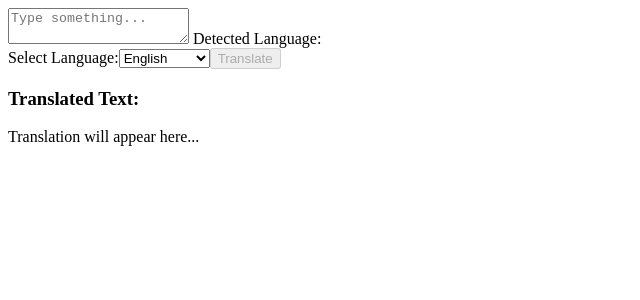
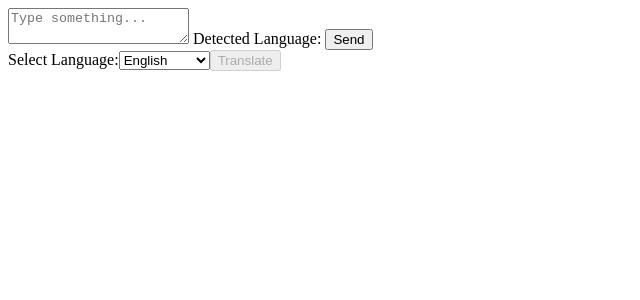
Before and after one commit to MrNaturi/HNG, a React (Vite) app in the folder task-3/: page / in a window 1280 px wide. Shown: the top 300 px of the page, without its empty margins (0-640 px from the left). Built offline with nearby package versions, Linux system fonts and the light colour scheme.

Commit message:
message function

```diff
--- a/task-3/src/App.jsx
+++ b/task-3/src/App.jsx
@@ -14,21 +14,22 @@ const App = () => {
   const [rawLang, setRawLang] = useState('en');
   const [summarizedText, setSummarizedText] = useState('');
   const [translatedText, setTranslatedText] = useState('')
-
+  const [messages, setMessages] = useState([]);
 
   return (
     <div className="chat-container">
-      <OutputDisplay summarizedText={summarizedText} />
-     <TextInput text={text} setText={setText} detectedLang={detectedLang} setDetectedLang={setDetectedLang} setRawLang={setRawLang}/>
+      <OutputDisplay summarizedText={summarizedText} translatedText={translatedText}  messages={messages} />
+     <TextInput text={text} setText={setText} detectedLang={detectedLang} setDetectedLang={setDetectedLang} setRawLang={setRawLang} setMessages={setMessages}/>
      {text.length >= 150 && detectedLang === " English" && (
   <SummarizeButton
     text={text}
     summarizedText={summarizedText}
     setSummarizedText={setSummarizedText}
+    setMessages={setMessages}
   />
 
 )}
-  <Translation text={text} translatedText={translatedText} setTranslatedText={setTranslatedText} rawLang={rawLang}/>
+  <Translation text={text} translatedText={translatedText} setTranslatedText={setTranslatedText} rawLang={rawLang} setMessages={setMessages}/>
     </div>
   );
 };
--- a/task-3/src/components/OutputDisplay.jsx
+++ b/task-3/src/components/OutputDisplay.jsx
@@ -1,9 +1,15 @@
 import React from 'react'
 
-const OutputDisplay = ({summarizedText}) => {
+const OutputDisplay = ({messages}) => {
   return (
    <>
-   {summarizedText}
+   <div className="messages">
+                {messages.map((msg, index) => (
+                    <div key={index} className={`message ${msg.type}`}>
+                        {msg.text}
+                    </div>
+                ))}
+            </div>
    </>
   )
 }
--- a/task-3/src/components/SummarizeButton.jsx
+++ b/task-3/src/components/SummarizeButton.jsx
@@ -1,6 +1,6 @@
 import React, { useState } from 'react';
 
-const SummarizeButton = ({ text, summarizedText, setSummarizedText }) => {
+const SummarizeButton = ({ text, summarizedText, setSummarizedText,setMessages }) => {
     const [summarizer, setSummarizer] = useState(null);
     const [loading, setLoading] = useState(false);
 
@@ -56,17 +56,15 @@ const SummarizeButton = ({ text, summarizedText, setSummarizedText }) => {
                 summarizerInstance = await initializeSummarizer();
                 setSummarizer(summarizerInstance); // Store it in state
             }
-            if (!summarizer.ready) {
-                console.warn("Summarizer is not fully ready. Waiting...");
-                await summarizer.ready;
-            }
+
             if (summarizerInstance) {
                 console.log("Starting summarization for text:", text);
-                const summary = await summarizerInstance.summarize(text, {
-                    context: 'This article is intended for a tech-savvy audience.',
-                });
+                const summary = await summarizerInstance.summarize(text);
                 setSummarizedText(summary);
-                console.log("Summarization completed:", summary);
+                setMessages(prev => [
+                    ...prev,
+                    { type: 'bot', text: summary}
+                ]);
             } else {
                 console.error("Summarizer still not available after initialization.");
             }
--- a/task-3/src/components/TextInput.jsx
+++ b/task-3/src/components/TextInput.jsx
@@ -1,8 +1,9 @@
 import React, { useState, useEffect } from 'react';
 
-const TextInput = ({ text, setText, setDetectedLang, detectedLang, setRawLang}) => {
+const TextInput = ({ text, setText, setDetectedLang, detectedLang, setRawLang,setMessages}) => {
   const [detector, setDetector] = useState(null);
-  const [loading, setLoading] = useState(true); // Added loading state
+  const [loading, setLoading] = useState(true);
+  const[detectedText, setDetectedText]= useState("")
 
   const languageTagToHumanReadable = (languageTag, targetLanguage) => {
     const displayNames = new Intl.DisplayNames([targetLanguage], {
@@ -41,7 +42,7 @@ const TextInput = ({ text, setText, setDetectedLang, detectedLang, setRawLang})
 
   const handleChange = async (e) => {
     const newText = e.target.value;
-    setText(newText);
+    setDetectedText(newText)
 
     if (!detector || loading) {
       setDetectedLang('Detecting language...');
@@ -67,10 +68,23 @@ const TextInput = ({ text, setText, setDetectedLang, detectedLang, setRawLang})
     }
   };
 
+const handleEnter = () =>{
+    if (!detectedText.trim()) return;
+
+    setText(detectedText);
+
+    setMessages(prev => [
+        ...prev,
+        { type: 'user', text: detectedText },
+    ]);
+
+    setDetectedText('');
+}
   return (
     <>
-      <textarea value={text} onChange={handleChange} placeholder="Type something..." />
+      <textarea value={detectedText} onChange={handleChange} placeholder="Type something..." />
       <span> Detected Language: {loading ? 'Initializing...' : detectedLang}</span>
+      <button onClick={handleEnter}>Send</button>
     </>
   );
 };
--- a/task-3/src/components/Translation.jsx
+++ b/task-3/src/components/Translation.jsx
@@ -1,7 +1,7 @@
 import React, { useState,useEffect } from 'react'
 
 
-const Translation = ({text, translatedText, rawLang,setTranslatedText}) => {
+const Translation = ({text, translatedText, rawLang,setTranslatedText, setMessages}) => {
     const [transLang, setTransLang] = useState("en")
     const handleTranslate = async(e) =>{
         e.preventDefault()
@@ -27,8 +27,13 @@ const Translation = ({text, translatedText, rawLang,setTranslatedText}) => {
                 },
               });
 
-              const translated = await translator.translate(text || 'Where is the next bus stop, please?');
-              setTranslatedText(translated); // Update parent state if needed
+              const translated = await translator.translate(text);
+              setTranslatedText(translated);
+
+              setMessages(prev => [
+                ...prev,
+                { type: 'bot', text: translated }
+            ]);
             } catch (error) {
               console.error('Translation failed:', error);
             }
@@ -50,9 +55,6 @@ const Translation = ({text, translatedText, rawLang,setTranslatedText}) => {
             </select>
             <button onClick={handleTranslate} disabled={rawLang === transLang}>Translate</button>
           </form>
-
-          <h3>Translated Text:</h3>
-          <p>{translatedText || "Translation will appear here..."}</p>
         </>
       );
     };
```
